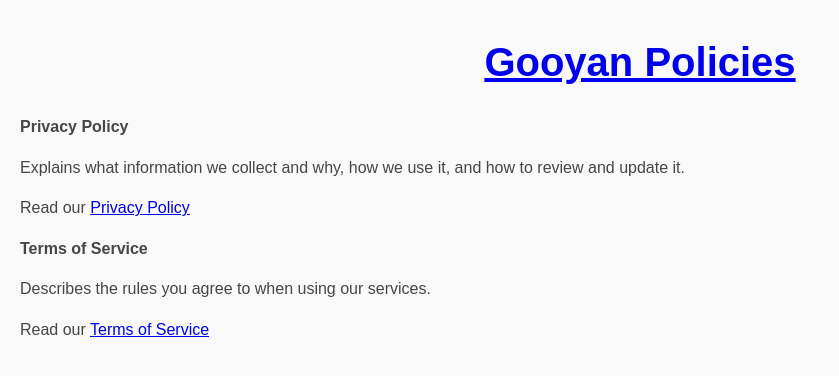
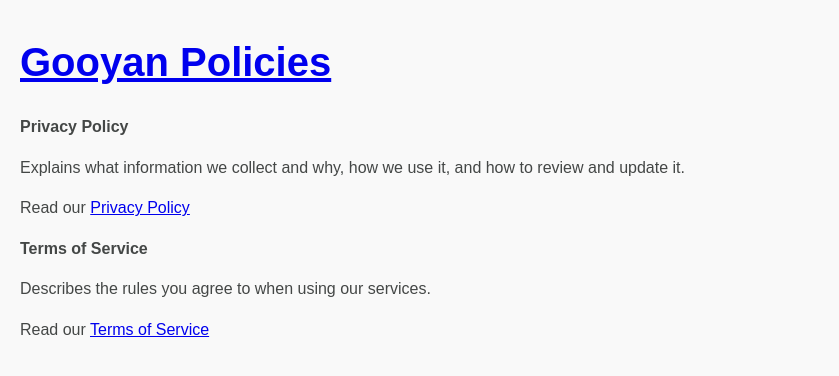
Before and after one commit to gooyan-net/policies.github.io, a Jekyll site: the page built from index.md, in a window 1280 px wide. Shown: the top 376 px of the page, without its empty margins (0-839 px from the left). Built offline with Jekyll 4.4.1, drawn with Linux system fonts in a browser that asks for light colours.

Commit message:
Update styles.css

```diff
--- a/assets/css/styles.css
+++ b/assets/css/styles.css
@@ -16,8 +16,8 @@ body {
 /* Header Styles */
 header {
     color: #444746;
-    padding: 10px 20px; /* Padding for the header */
-    text-align: center; /* Center the header text */
+    padding: 10px 0px; /* Padding for the header */
+    text-align: left;
 }
 
 h1 {
```
